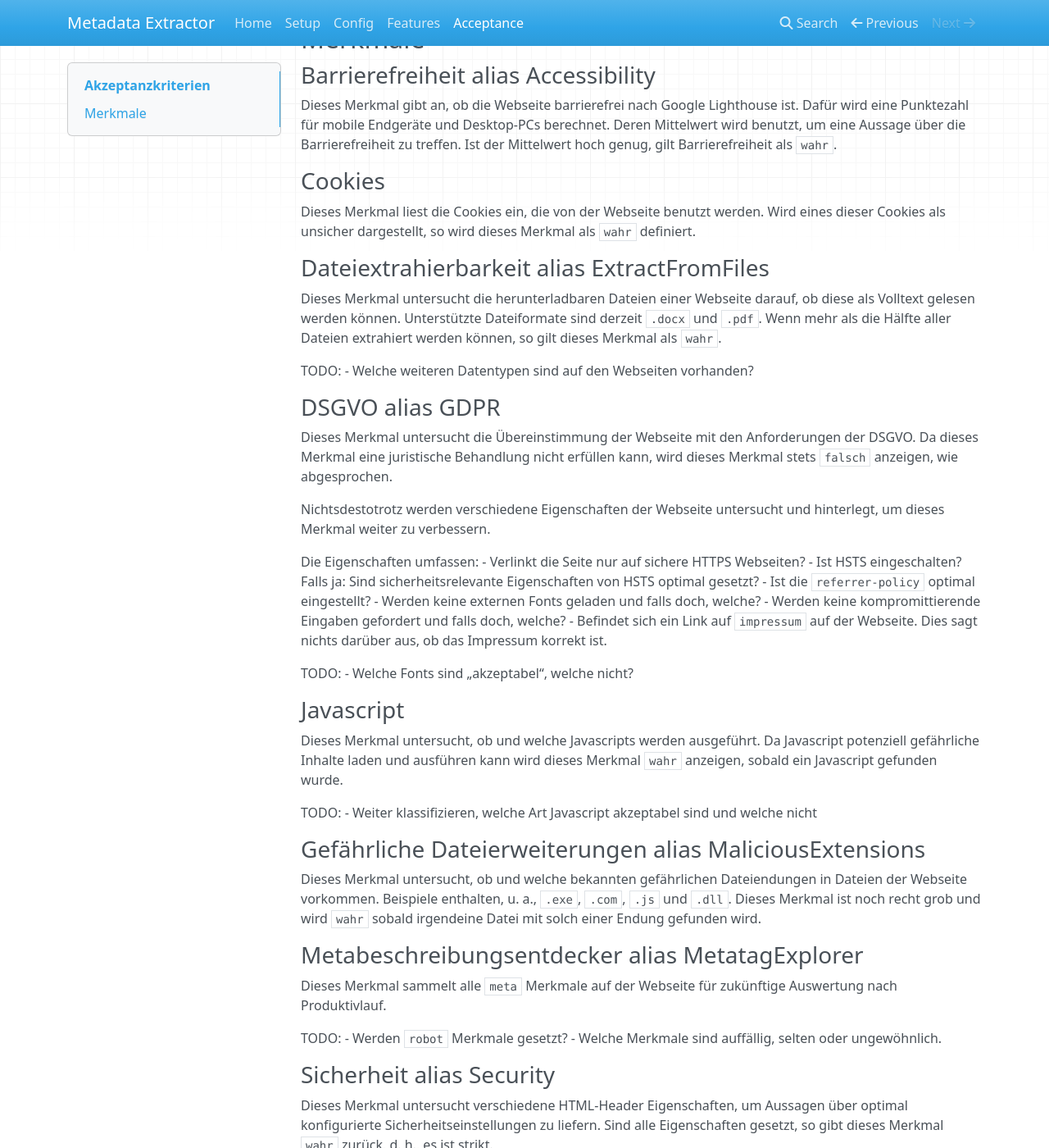
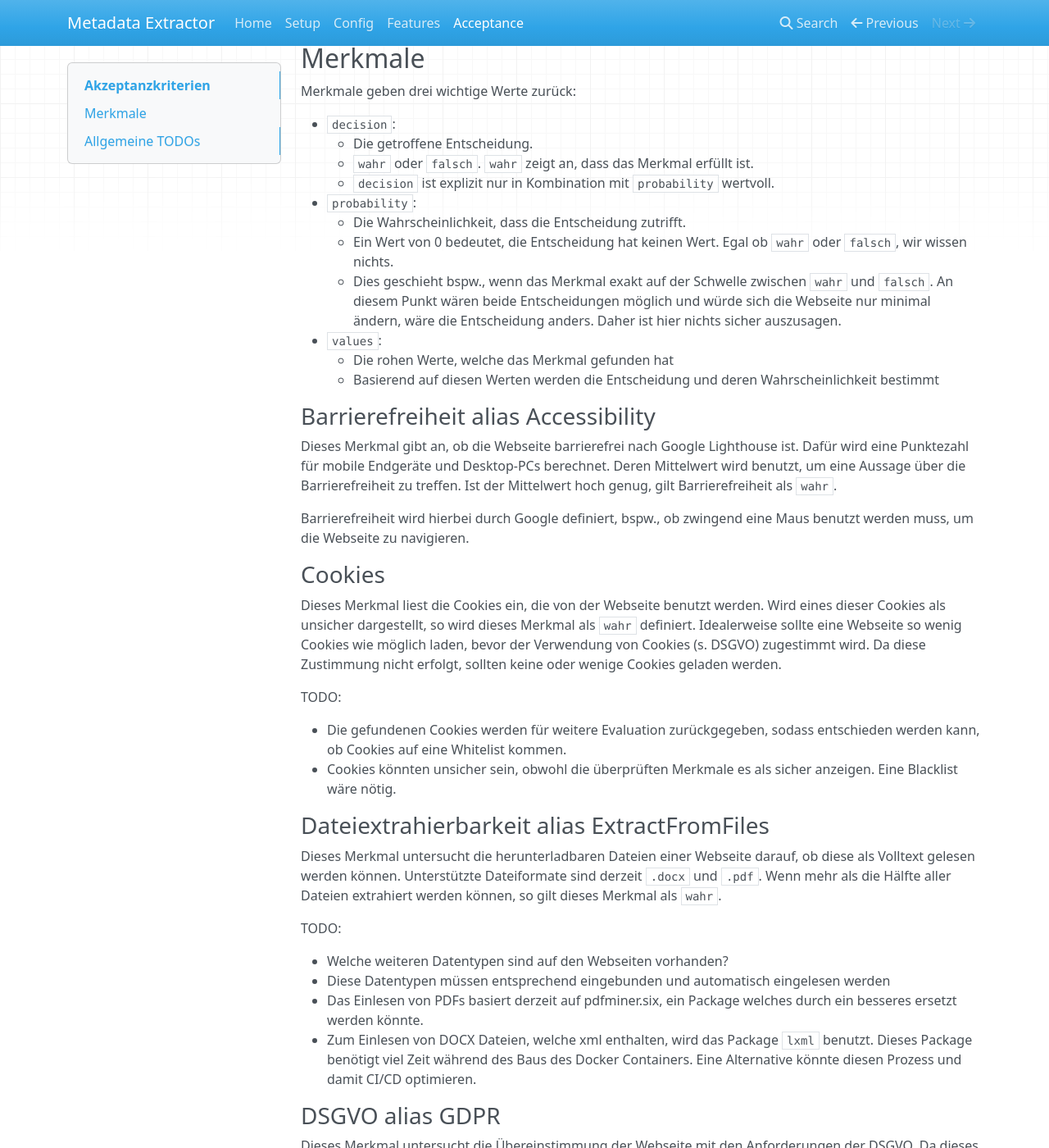
Before and after one commit to openeduhub/metalookup, an MkDocs documentation site: the page built from docs/acceptance.md, in a window 1280 px wide and 1400 px high, scrolled down 250 px. Shown: the whole window at 82% size. Built offline with MkDocs 1.6.1, drawn with Linux system fonts in a browser that asks for light colours; nearby versions of some CDN libraries; some of the changed text lies outside the part shown.

Commit message:
- Updating documentation

```diff
--- a/docs/acceptance.md
+++ b/docs/acceptance.md
@@ -5,10 +5,27 @@ Dieser Abschnitt erläutert was die verschiedenen Merkmale untersuchen und wie d
 Automatisierte Akzeptanztests sind in `tests/e2e/e2e_test.py` zu finden.
 Dieser Test baut alle Docker Container, schickt eine Test-Webseite zur Überprüfung und evaluiert alle
 Merkmale auf erwartetes Verhalten.
+Das erwartete Verhalten ist dort einmal exemplarisch definiert und kann von dort übernommen werden.
 
 Die Unit- und Integrationstests vertiefen dies weiter.
 
 ## Merkmale
+
+Merkmale geben drei wichtige Werte zurück:
+
+- `decision`:
+    - Die getroffene Entscheidung.
+    - `wahr` oder `falsch`. `wahr` zeigt an, dass das Merkmal erfüllt ist.
+    - `decision` ist explizit nur in Kombination mit `probability` wertvoll.
+- `probability`:
+    - Die Wahrscheinlichkeit, dass die Entscheidung zutrifft.
+    - Ein Wert von 0 bedeutet, die Entscheidung hat keinen Wert. Egal ob `wahr` oder `falsch`, wir wissen nichts.
+    - Dies geschieht bspw., wenn das Merkmal exakt auf der Schwelle zwischen `wahr` und `falsch`.
+      An diesem Punkt wären beide Entscheidungen möglich und würde sich die Webseite nur minimal ändern, wäre die Entscheidung anders.
+      Daher ist hier nichts sicher auszusagen.
+- `values`:
+    - Die rohen Werte, welche das Merkmal gefunden hat
+    - Basierend auf diesen Werten werden die Entscheidung und deren Wahrscheinlichkeit bestimmt
 
 ### Barrierefreiheit alias Accessibility
 
@@ -17,10 +34,19 @@ Dafür wird eine Punktezahl für mobile Endgeräte und Desktop-PCs berechnet.
 Deren Mittelwert wird benutzt, um eine Aussage über die Barrierefreiheit zu treffen.
 Ist der Mittelwert hoch genug, gilt Barrierefreiheit als `wahr`.
 
+Barrierefreiheit wird hierbei durch Google definiert, bspw., ob zwingend eine Maus benutzt werden muss, um die Webseite zu navigieren.
+
 ### Cookies
 
 Dieses Merkmal liest die Cookies ein, die von der Webseite benutzt werden.
 Wird eines dieser Cookies als unsicher dargestellt, so wird dieses Merkmal als `wahr` definiert.
+Idealerweise sollte eine Webseite so wenig Cookies wie möglich laden, bevor der Verwendung von Cookies (s. DSGVO) zugestimmt wird.
+Da diese Zustimmung nicht erfolgt, sollten keine oder wenige Cookies geladen werden.
+
+TODO:
+
+- Die gefundenen Cookies werden für weitere Evaluation zurückgegeben, sodass entschieden werden kann, ob Cookies auf eine Whitelist kommen.
+- Cookies könnten unsicher sein, obwohl die überprüften Merkmale es als sicher anzeigen. Eine Blacklist wäre nötig.
 
 ### Dateiextrahierbarkeit alias ExtractFromFiles
 
@@ -29,7 +55,13 @@ Unterstützte Dateiformate sind derzeit `.docx` und `.pdf`.
 Wenn mehr als die Hälfte aller Dateien extrahiert werden können, so gilt dieses Merkmal als `wahr`.
 
 TODO:
+
 - Welche weiteren Datentypen sind auf den Webseiten vorhanden?
+- Diese Datentypen müssen entsprechend eingebunden und automatisch eingelesen werden
+- Das Einlesen von PDFs basiert derzeit auf pdfminer.six, ein Package welches durch ein besseres ersetzt werden könnte.
+- Zum Einlesen von DOCX Dateien, welche xml enthalten, wird das Package `lxml` benutzt.
+  Dieses Package benötigt viel Zeit während des Baus des Docker Containers.
+  Eine Alternative könnte diesen Prozess und damit CI/CD optimieren.
 
 ### DSGVO alias GDPR
 
@@ -39,6 +71,7 @@ Da dieses Merkmal eine juristische Behandlung nicht erfüllen kann, wird dieses
 Nichtsdestotrotz werden verschiedene Eigenschaften der Webseite untersucht und hinterlegt, um dieses Merkmal weiter zu verbessern.
 
 Die Eigenschaften umfassen:
+
 - Verlinkt die Seite nur auf sichere HTTPS Webseiten?
 - Ist HSTS eingeschalten? Falls ja: Sind sicherheitsrelevante Eigenschaften von HSTS optimal gesetzt?
 - Ist die `referrer-policy` optimal eingestellt?
@@ -47,7 +80,11 @@ Die Eigenschaften umfassen:
 - Befindet sich ein Link auf `impressum` auf der Webseite. Dies sagt nichts darüber aus, ob das Impressum korrekt ist.
 
 TODO:
+
 - Welche Fonts sind „akzeptabel“, welche nicht?
+- Das Merkmal könnte invertiert werden im Sinne von, ob DSGVO sicher nicht (!) erfüllt ist.
+  D.h. `wahr` zeigt an, dass DSGVO nicht erfüllt ist.
+  Ein `falsch` zeigt an, dass unklar ist, ob DSGVO erfüllt wird oder nicht.
 
 ### Javascript
 
@@ -55,7 +92,9 @@ Dieses Merkmal untersucht, ob und welche Javascripts werden ausgeführt.
 Da Javascript potenziell gefährliche Inhalte laden und ausführen kann wird dieses Merkmal `wahr` anzeigen, sobald ein Javascript gefunden wurde.
 
 TODO:
-- Weiter klassifizieren, welche Art Javascript akzeptabel sind und welche nicht
+- Weiter klassifizieren, welche Art Javascript akzeptabel sind und welche nicht.
+- Sandbox, um Javascript auszuführen und beobachten, welche Zugriffe das Skript vollführt.
+- White and blacklist von Javaskripten, welche akzeptabel sind - gibt es Listen, Repos etc. dafür?
 
 ### Gefährliche Dateierweiterungen alias MaliciousExtensions
 
@@ -76,10 +115,11 @@ TODO:
 
 Dieses Merkmal untersucht verschiedene HTML-Header Eigenschaften, um Aussagen über optimal konfigurierte Sicherheitseinstellungen zu liefern.
 Sind alle Eigenschaften gesetzt, so gibt dieses Merkmal `wahr` zurück, d. h., es ist strikt.
+Es ist zu erwarten, dass nur die wenigsten Webseiten dieses Merkmal erfüllen
 
 ### Werbung alias Advertisment
 
-Dieses Merkmal nutzt Adblock-Listen, um Werbung zu erkennen.
+Dieses Merkmal nutzt Adblock-Listen, um Werbung, ungewollte Frames, Bilder und Objekte zu erkennen.
 Diese Listen werden für Browser-Plugins zur Werbungsblockierung eingesetzt.
 Wird ein Werbeelement entdeckt, so wird dieses Merkmal auf `wahr` gesetzt.
 
@@ -99,13 +139,18 @@ Wird ein entsprechendes Element entdeckt, so wird dieses Merkmal auf `wahr` gese
 ### Cookies in Html alias CookiesInHtml
 
 Dieses Merkmal untersucht direkt den HTML-Quellcode auf bekannte Cookiesignaturen.
+Es erkennt auch DSGVO Fenster und privatsphärenbezogene Benachrichtigungen.
 Es nutzt dafür gepflegte open-source Online-Listen.
 Wird ein solches Cookie entdeckt, so wird dieses Merkmal auf `wahr` gesetzt.
 
 ### FanboyAnnoyance
 
-Dieses Merkmal versucht „nervige“ Elemente zu entdecken.
+Dieses Merkmal versucht „nervige“ Elemente zu entdecken, bspw. Pop-Ups.
 Es nutzt dafür gepflegte open-source Online-Listen.
+Es reduziert signifikant die Ladezeiten.
+
+TODO:
+- Weitere Listen sind verfügbar und können zusammengefasst werden, bspw. mit FanboySocialMedia
 
 ### Benachrichtigungen alias FanboyNotification
 
@@ -115,6 +160,7 @@ Es nutzt dafür gepflegte open-source Online-Listen.
 ### Soziale Netzwerke alias FanboySocialMedia
 
 Dieses Merkmal untersucht, ob die Webseite Elemente beinhaltet, die auf soziale Netzwerke verlinken.
+Dazu gehören bspw. der Facebook Like Button und Twitter Einblendungen.
 Es nutzt dafür gepflegte open-source Online-Listen.
 
 ### Anti-Werbeblocker alias AntiAdBlock
@@ -168,6 +214,7 @@ TODO:
 
 Dieses Merkmal untersucht, ob die Webseite Login/Logout Eingaben beinhaltet und damit potenziell den Nutzer auffordert sich einzuloggen.
 Wird eine solche Eingabe entdeckt, so wird dieses Merkmal auf `wahr` gesetzt.
+Es werden ausschließlich HTML Eingabeobjekte untersucht.
 
 TODO:
 - Weitere Beispielwebseiten mit diesem Merkmal sollten erfasst und untersucht werden.
@@ -176,11 +223,26 @@ TODO:
 ### Weitere Merkmale
 
 TODO:
-- Lossless vs lossy images
+- Verlustfreie und verlustbehaftete Bilder: wird ein verlustfreies Bild gefunden, welches einem verlustbehafteten entspricht, sodass ersteres bevorzugt werden kann?
 - PG18/FSK18
 - FAIR data
-- how a website is indexed on google
+- Wie werden Webseiten auf Google indiziert? SEO-Thema
 - Copyright
 - SVGs
 - RDFa
 - GDPR/DSGVO
+
+## Allgemeine TODOs
+
+Derzeit sind Merkmale unabhängig konstruiert, d.h., viele Merkmal überprüfen selbstständig anhand einer Liste ob deren Inhalte in der Webseite vorgefunden werden können.
+Dies erzeugt Doppelungen, bspw., im Programmcode, der sich um die Verwaltung der Listen und deren Vorbereitung kümmert.
+Würden bestimmte Merkmale zusammengefasst, könnte sich dadurch ein Performanceboost ergeben.
+Weiterhin könnte es spannend sein Merkmale zusammenzufassen und hernach anhand der gefundenen Listeneinträge festzustellen,
+ob bspw., Popups vorhanden sind o.ä.
+Inwiefern ein solcher Wandel in der Architektur lohnenswert ist hängt auch vom jeweiligen Flaschenhals ab.
+Derzeit ist die Überprüfung auf Werbung und Privatsphäre der Flaschenhals, da speziell das Plugin adblockparser.
+Entweder wird dieses Plugin geforkt und optimiert oder ersetzt.
+
+Wie besprochen benötigen viele der Merkmale Daten aus der Produktion um weiter verfeinert zu werden.
+Idealerweise werden die `values` der Merkmale, die neben `decision` und `probability` zurückgegeben,
+hinterlegt und nachträglich ausgewertet.
```
Also changed, not shown: 1 other file.
